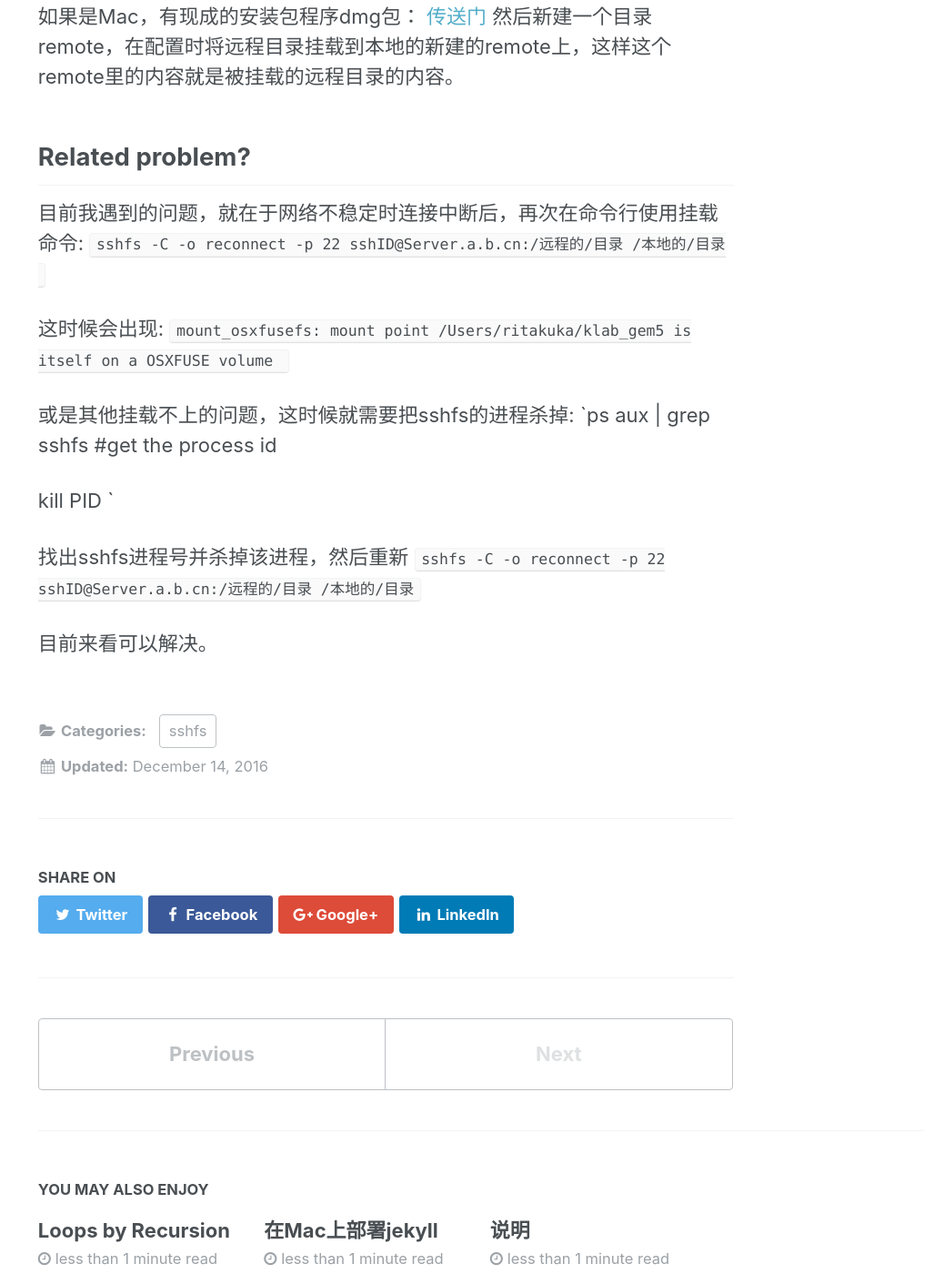
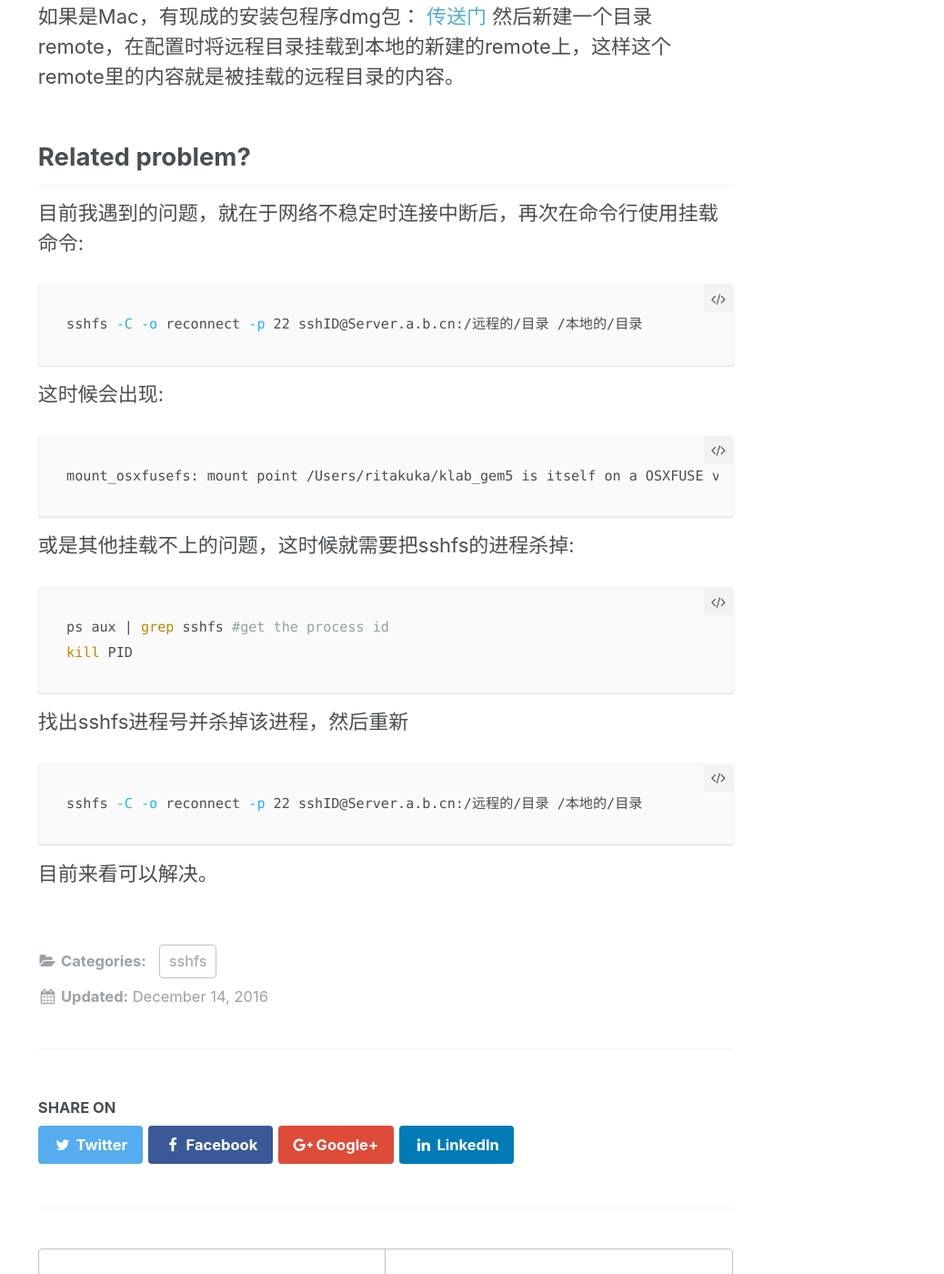
Before and after one commit to ZehuaLee/ZehuaLee.github.io, a Jekyll site: the page built from _posts/2016-12-14-About sshfs.md, in a window 1280 px wide and 1400 px high, scrolled down 823 px. Shown: the whole window at 91% size, without its empty margins (242-1280 px from the left). Built offline with Jekyll 4.4.1, drawn with Linux system fonts in a browser that asks for light colours; part of the change alters nothing that is shown.

Commit message:
this is the automatically update @

````diff
--- a/_posts/2016-12-14-About sshfs.md
+++ b/_posts/2016-12-14-About sshfs.md
@@ -18,18 +18,25 @@ sshfs 是通过利用ssh建立一个到远程服务器的一个安全访问来
 
 ## Related problem?
 
-目前我遇到的问题，就在于网络不稳定时连接中断后，再次在命令行使用挂载命令: `sshfs -C -o reconnect -p 22 sshID@Server.a.b.cn:/远程的/目录 /本地的/目录
-`
+目前我遇到的问题，就在于网络不稳定时连接中断后，再次在命令行使用挂载命令:
+```shell
+sshfs -C -o reconnect -p 22 sshID@Server.a.b.cn:/远程的/目录 /本地的/目录
+```
 
-这时候会出现: `mount_osxfusefs: mount point /Users/ritakuka/klab_gem5 is itself on a OSXFUSE volume
-`
+这时候会出现:
+```shell
+mount_osxfusefs: mount point /Users/ritakuka/klab_gem5 is itself on a OSXFUSE volume
+```
 
 或是其他挂载不上的问题，这时候就需要把sshfs的进程杀掉:
-`ps aux | grep sshfs #get the process id
+```shell
+ps aux | grep sshfs #get the process id
+kill PID
+```
 
-kill PID
-`
-
-找出sshfs进程号并杀掉该进程，然后重新 `sshfs -C -o reconnect -p 22 sshID@Server.a.b.cn:/远程的/目录 /本地的/目录`
+找出sshfs进程号并杀掉该进程，然后重新
+```shell
+sshfs -C -o reconnect -p 22 sshID@Server.a.b.cn:/远程的/目录 /本地的/目录
+```
 
 目前来看可以解决。
````
